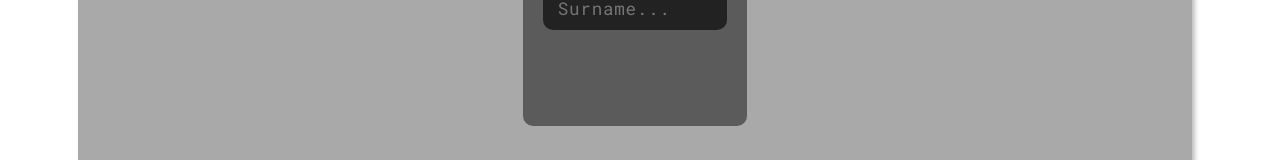
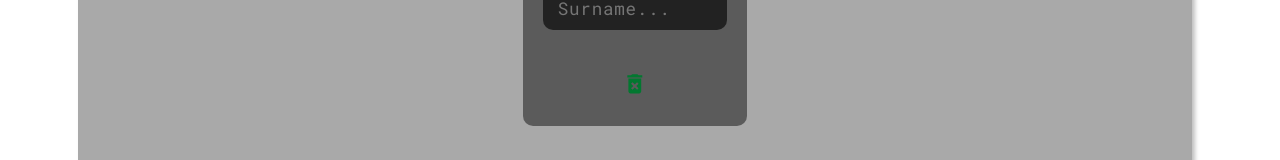
Before and after one commit to SKupisz/damn-colleauge, a Next.js app: page /teamsPartition in a window 1280 px wide. Both pictures are taken after a click on the icon 634 px from the left and 370 px from the top of the page. Shown: the part 428-588 px from the top of the page. Built offline with nearby package versions, Linux system fonts and the light colour scheme.

Commit message:
Added deleting a single employee

```diff
--- a/pages/teamsPartition.tsx
+++ b/pages/teamsPartition.tsx
@@ -2,14 +2,15 @@ import React, {useState} from "react";
 import Head from "next/head";
 
 import AddCircleOutlineIcon from '@mui/icons-material/AddCircleOutline';
+import DeleteForeverIcon from '@mui/icons-material/DeleteForever';
 
 import { TeamsPartitionHeader, TeamsPartitioningCard,
     TeamsPartitioningHeader, TeamsPartitioningEmployeesContainer} from "styled/teamsPartition/teamsPartition";
 import { TeamsPartitioningEmployeeCard,
-    TeamsPartitioningEmployeeCardHeader, TeamsPartitioningAddEmployeeButton, TeamsPartitioningEmployeeInput } from "styled/teamsPartition/teamsPartitionEmployeeCard";
+    TeamsPartitioningEmployeeCardHeader, TeamsPartitioningAddEmployeeButton, TeamsPartitioningEmployeeInput, TeamsPartitioningEmployeeInputsContainer } from "styled/teamsPartition/teamsPartitionEmployeeCard";
 
 import EmployeeType from "components/teamsPartition/EmployeeType";
-import {initializeNewEmployee, modifyCurrentEmployee} from "teamsPartitionFunctions/addNewEmployee";
+import {deleteGivenEmployee, initializeNewEmployee, modifyCurrentEmployee} from "teamsPartitionFunctions/manageEmployee";
 
 const TeamsPartition:React.FC = () => {
 
@@ -23,6 +24,11 @@ const TeamsPartition:React.FC = () => {
     const updateAnEmployee = (ind: number, name: string, surname: string):void => {
         const newList:EmployeeType[] = modifyCurrentEmployee(employeesList, ind, name, surname);
         setEmployeesList(newList);
+    }
+
+    const deleteAnEmployee = (ind: number):void => {
+        const newList:EmployeeType[] = deleteGivenEmployee(employeesList, ind);
+        setEmployeesList(newList)
     }
 
     return <>
@@ -44,12 +50,20 @@ const TeamsPartition:React.FC = () => {
                         <TeamsPartitioningEmployeeCardHeader className="block-center">
                             Employee {index+1}
                         </TeamsPartitioningEmployeeCardHeader>
+                        <TeamsPartitioningEmployeeInputsContainer className="block-center">
                             <TeamsPartitioningEmployeeInput type="text" placeholder="Name..."
                                 value={employee.name} onChange={(e: React.ChangeEvent<HTMLInputElement>) =>
                                     updateAnEmployee(index, e.currentTarget.value, employee.surname)}/>
                             <TeamsPartitioningEmployeeInput type="text" placeholder="Surname..."
                                 value={employee.surname} onChange={(e: React.ChangeEvent<HTMLInputElement>) =>
                                     updateAnEmployee(index, employee.name, e.currentTarget.value)} />
+                        </TeamsPartitioningEmployeeInputsContainer>
+                        <TeamsPartitioningAddEmployeeButton className="block-center">
+                            <DeleteForeverIcon
+                                style={{ color: "inherit", fontSize: "inherit" }}
+                                onClick={() => deleteAnEmployee(index)}
+                            />
+                        </TeamsPartitioningAddEmployeeButton>
                     </TeamsPartitioningEmployeeCard>)
                 }
                 {
--- a/styled/teamsPartition/teamsPartitionEmployeeCard.tsx
+++ b/styled/teamsPartition/teamsPartitionEmployeeCard.tsx
@@ -33,6 +33,12 @@ export const TeamsPartitioningAddEmployeeButton = styled.div`
     }
 `;
 
+export const TeamsPartitioningEmployeeInputsContainer = styled.div`
+    width: 100%;
+    text-align: center;
+    margin-bottom: 3vh;
+`;
+
 export const TeamsPartitioningEmployeeInput = styled.input`
     width: calc(100% - 20px);
     padding: 10px;
--- a/teamsPartitionFunctions/addNewEmployee.tsx
+++ b/teamsPartitionFunctions/manageEmployee.tsx
@@ -23,5 +23,16 @@ export const modifyCurrentEmployee = (employees: EmployeeType[], modifiedEmploye
 
         operandOfEmployees[modifiedEmployeeID] = newEmployeeData;
     }
-    return operandOfEmployees
+    return operandOfEmployees;
 };
+
+export const deleteGivenEmployee = (employees: EmployeeType[], deletedEmployeeID: number) : EmployeeType[] => {
+    const operandOfEmployees = [...employees];
+
+    if(deletedEmployeeID >= 0 && deletedEmployeeID <= employees.length){
+        operandOfEmployees.splice(deletedEmployeeID, 1);
+    }
+
+    return operandOfEmployees;
+
+}
```
Lines whose indentation alone changed are shown as unchanged.
